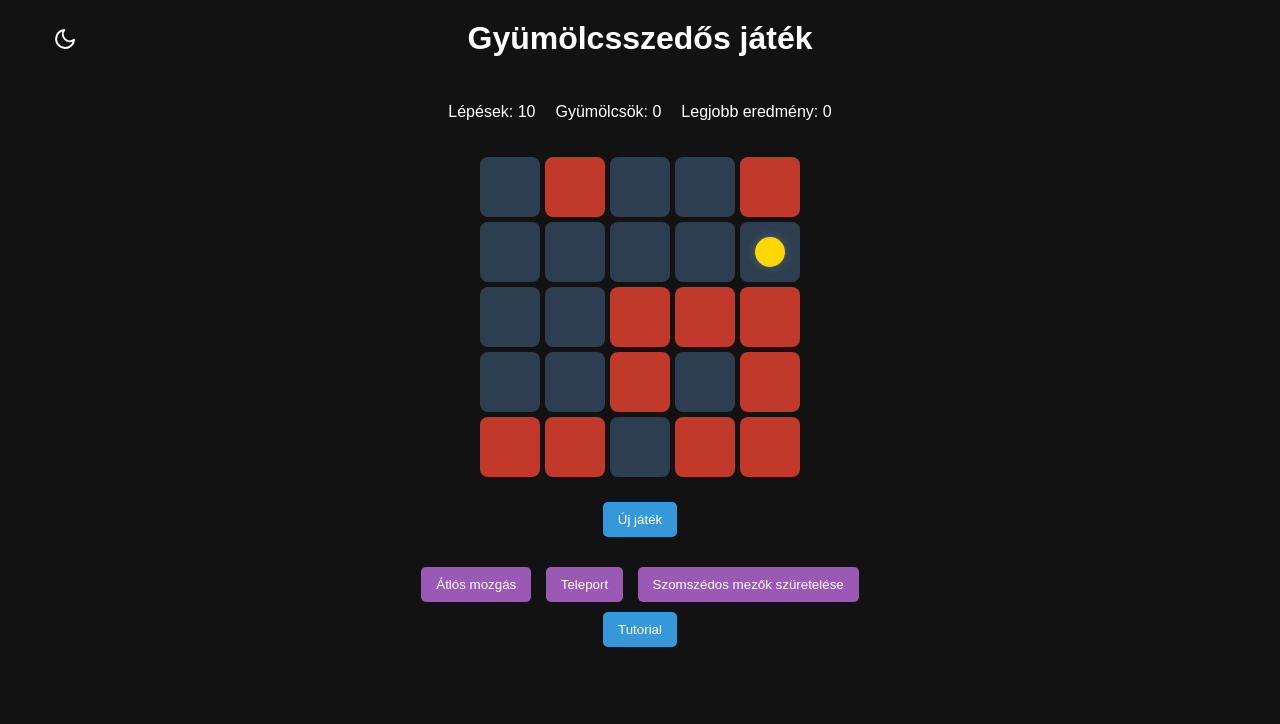
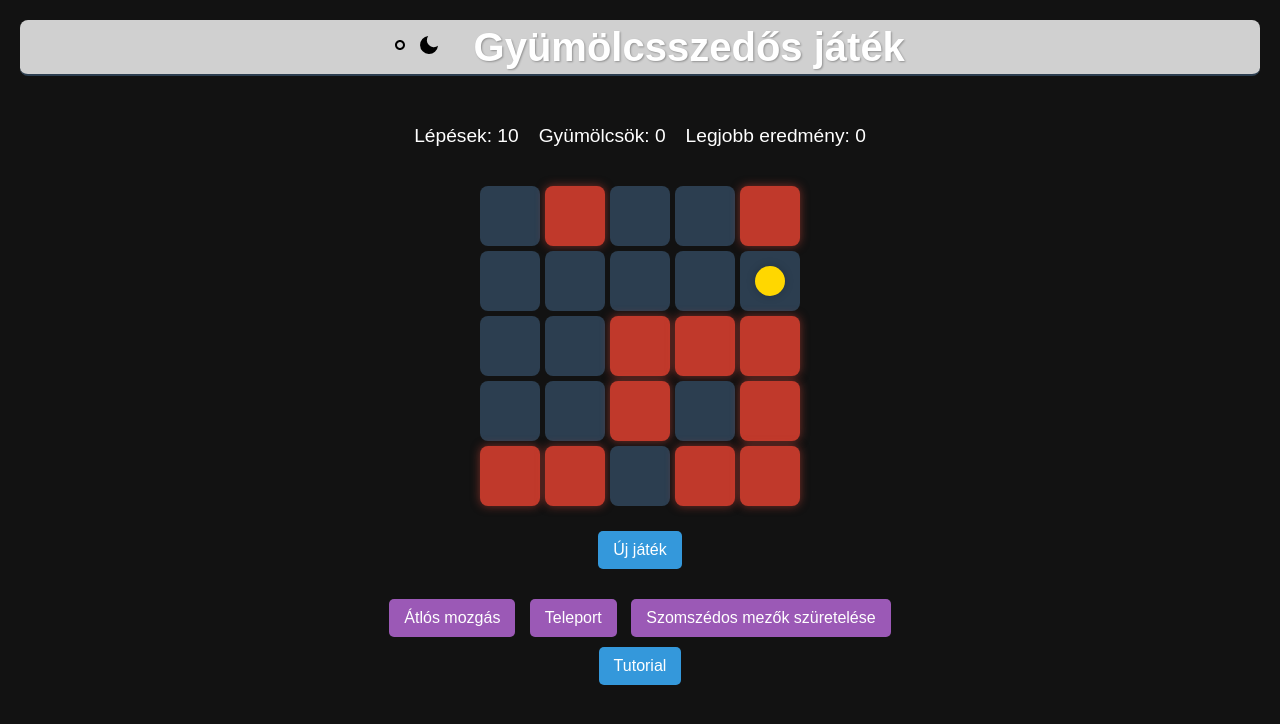
Before and after one commit to CsPS0/Bakonyi-Bitfaragok, a plain HTML site: page javasrc-folytatás/oldal/index.html in a window 1280 px wide. Both pictures are taken after a click on the button "Sötét mód váltás". Drawn offline with Linux system fonts and the light colour scheme.

Commit message:
Update style.css

```diff
--- a/javasrc-folytatás/oldal/style.css
+++ b/javasrc-folytatás/oldal/style.css
@@ -1,15 +1,17 @@
 body {
-    font-family: Arial, sans-serif;
+    font-family: 'Arial', sans-serif; /*az átlós mozgást ki kell javítanunk, 4 átlós mozgásra van szükségünk hogy balra, és lefelé is tudjunk mozogni*/
     text-align: center;
     background-color: #f5f5f5;
     margin: 0;
     padding: 20px;
+    transition: background-color 0.3s, color 0.3s;
 }
 
 h1 {
     color: #2c3e50;
     margin: 0;
-    flex-grow: 0;
+    font-size: 2.5em;
+    text-shadow: 1px 1px 2px rgba(0, 0, 0, 0.3);
 }
 
 .fejlec {
@@ -20,6 +22,9 @@ h1 {
     gap: 20px;
     margin-bottom: 30px;
     padding: 0 20px;
+    border-bottom: 2px solid #2c3e50;
+    background: rgba(255, 255, 255, 0.8);
+    border-radius: 8px;
 }
 
 .sotet-kapcsolo {
@@ -29,54 +34,10 @@ h1 {
     padding: 8px;
     border-radius: 50%;
     transition: background-color 0.3s;
-    display: flex;
-    align-items: center;
-    justify-content: center;
-    position: absolute;
-    left: 20px;
 }
 
 .sotet-kapcsolo:hover {
     background-color: rgba(0, 0, 0, 0.1);
-}
-
-.sotet-kapcsolo svg {
-    width: 24px;
-    height: 24px;
-    stroke: #2c3e50;
-    fill: none;
-    stroke-width: 2;
-    stroke-linecap: round;
-    stroke-linejoin: round;
-}
-
-.nap-ikon {
-    display: block;
-}
-
-.hold-ikon {
-    display: none;
-}
-
-body.sotet-mod {
-    background-color: #121212;
-    color: #ffffff;
-}
-
-body.sotet-mod h1 {
-    color: #ffffff;
-}
-
-body.sotet-mod .sotet-kapcsolo svg {
-    stroke: #fff;
-}
-
-body.sotet-mod .nap-ikon {
-    display: none;
-}
-
-body.sotet-mod .hold-ikon {
-    display: block;
 }
 
 #game-info {
@@ -84,6 +45,8 @@ body.sotet-mod .hold-ikon {
     display: flex;
     justify-content: center;
     gap: 20px;
+    font-size: 1.2em;
+    color: #2c3e50;
 }
 
 #jatekter {
@@ -99,12 +62,8 @@ body.sotet-mod .hold-ikon {
     position: relative;
     width: 60px;
     height: 60px;
-    background-color: #2ecc71;
-    display: flex;
-    justify-content: center;
-    align-items: center;
     border-radius: 8px;
-    transition: background-color 0.3s;
+    transition: background-color 0.3s, transform 0.2s;
 }
 
 .ures {
@@ -113,6 +72,7 @@ body.sotet-mod .hold-ikon {
 
 .gyumolcs {
     background-color: #e74c3c;
+    box-shadow: 0 0 10px rgba(231, 76, 60, 0.5);
 }
 
 .jatekos {
@@ -130,24 +90,6 @@ body.sotet-mod .hold-ikon {
     background-color: #f39c12;
     border-radius: 50%;
     box-shadow: 0 0 10px rgba(0, 0, 0, 0.2);
-    z-index: 1;
-}
-
-body.sotet-mod .mezo {
-    background-color: #1a472a;
-}
-
-body.sotet-mod .ures {
-    background-color: #2c3e50;
-}
-
-body.sotet-mod .gyumolcs {
-    background-color: #c0392b;
-}
-
-body.sotet-mod .jatekos::after {
-    background-color: #ffd700;
-    box-shadow: 0 0 10px rgba(255, 255, 255, 0.2);
 }
 
 button {
@@ -158,7 +100,8 @@ button {
     border: none;
     border-radius: 5px;
     cursor: pointer;
-    transition: background-color 0.3s;
+    transition: background-color 0.3s, transform 0.2s;
+    font-size: 1em;
 }
 
 button:hover {
@@ -166,7 +109,7 @@ button:hover {
 }
 
 button:active {
-    transform: scale(0.98);
+    transform: scale(0.95);
 }
 
 #abilities {
@@ -200,11 +143,7 @@ button:active {
     width: 80%;
     max-width: 500px;
     border-radius: 8px;
-}
-
-body.sotet-mod .tutorial-tartalom {
-    background-color: #1a1a1a;
-    border-color: #333;
+    box-shadow: 0 0 15px rgba(0, 0, 0, 0.5);
 }
 
 .bezaras {
@@ -213,17 +152,49 @@ body.sotet-mod .tutorial-tartalom {
     font-size: 28px;
     font-weight: bold;
     cursor: pointer;
-    line-height: 20px;
 }
 
-.bezaras:hover,
-.bezaras:focus {
+.bezaras:hover {
     color: black;
 }
 
-body.sotet-mod .bezaras:hover,
-body.sotet-mod .bezaras:focus {
-    color: white;
+body.sotet-mod {
+    background-color: #121212;
+    color: #ffffff;
+}
+
+body.sotet-mod h1 {
+    color: #ffffff;
+}
+
+body.sotet-mod #game-info {
+    color: #ffffff;
+}
+
+body.sotet-mod .mezo {
+    background-color: #1a472a;
+}
+
+body.sotet-mod .ures {
+    background-color: #2c3e50;
+}
+
+body.sotet-mod .gyumolcs {
+    background-color: #c0392b;
+}
+
+body.sotet-mod .jatekos::after {
+    background-color: #ffd700;
+}
+
+body.sotet-mod .tutorial {
+    background-color: rgba(0, 0, 0, 0.8);
+}
+
+body.sotet-mod .tutorial-tartalom {
+    background-color: #1f1f1f;
+    border: 1px solid #444;
+    color: #ffffff;
 }
 
 @media (max-width: 600px) {
@@ -235,11 +206,6 @@ body.sotet-mod .bezaras:focus {
     .mezo {
         width: 50px;
         height: 50px;
-    }
-
-    .jatekos::after {
-        width: 25px;
-        height: 25px;
     }
 
     button {
@@ -258,9 +224,4 @@ body.sotet-mod .bezaras:focus {
         width: 40px;
         height: 40px;
     }
-
-    .jatekos::after {
-        width: 20px;
-        height: 20px;
-    }
 }
```
